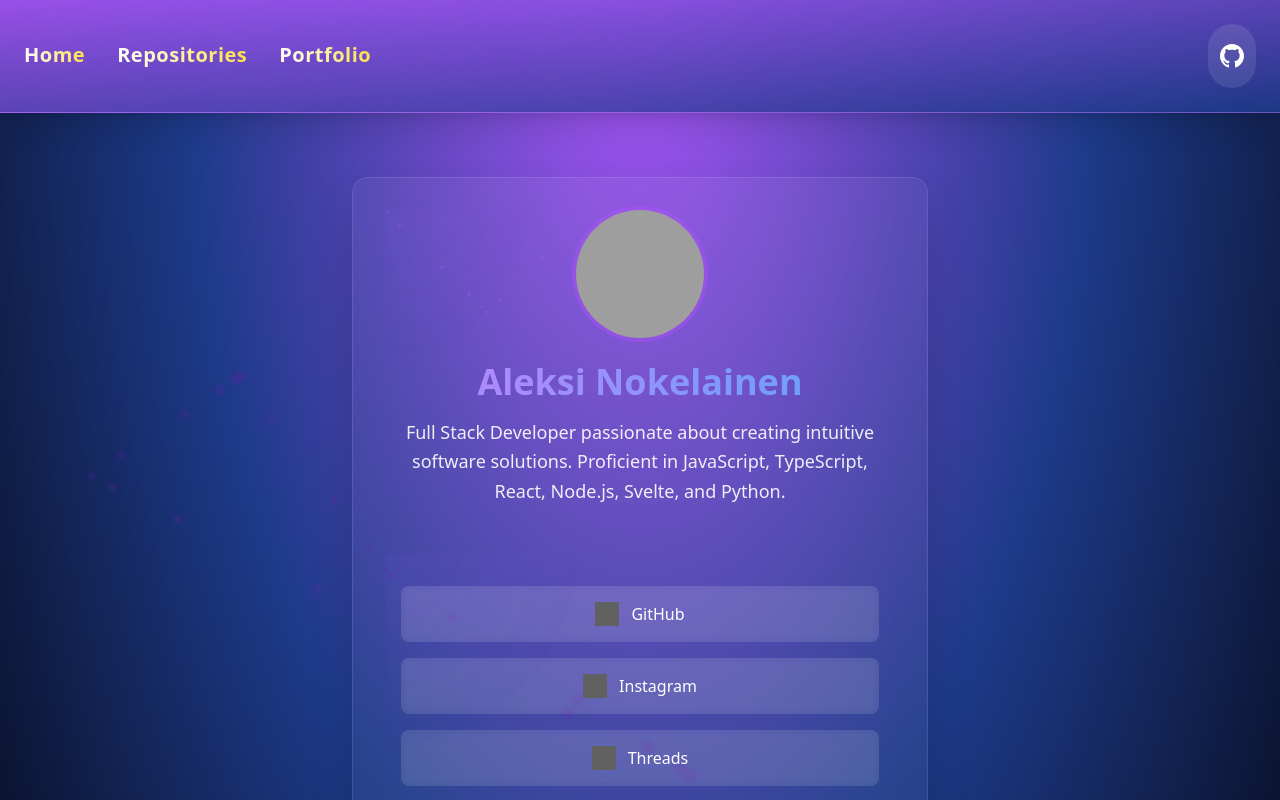
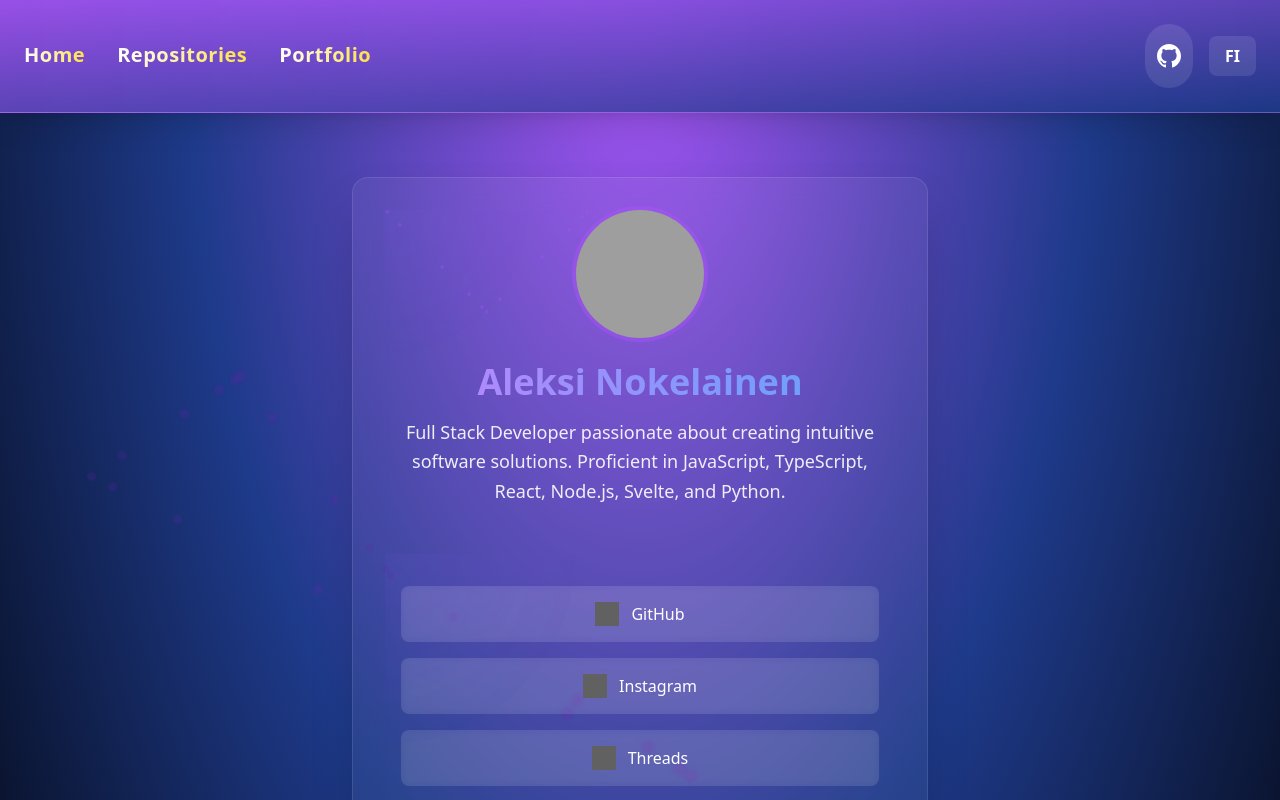
Before and after one commit to Krugou/socials, a SvelteKit app: page / in a window 1280 px wide. Shown: the top 800 px of the page. Built offline with nearby package versions, Linux system fonts and the light colour scheme; grey boxes are pictures that could not be loaded.

Commit message:
Add multilingual support with language toggle and update Hero component for translations

```diff
--- a/src/components/Hero.svelte
+++ b/src/components/Hero.svelte
@@ -2,7 +2,8 @@
   import {fly, fade} from 'svelte/transition';
   import {spring} from 'svelte/motion';
   import {onMount, onDestroy} from 'svelte';
-
+  import {language} from '$lib/stores';
+  import type {Translations} from '$lib/types';
   let visible = false;
   let container: HTMLElement;
   let mousePos = spring(
@@ -12,6 +13,19 @@
       damping: 0.4
     }
   );
+
+  const translations: Translations = {
+    en: {
+      title: 'Aleksi Nokelainen',
+      description:
+        'Full Stack Developer passionate about creating intuitive software solutions. Proficient in JavaScript, TypeScript, React, Node.js, Svelte, and Python.'
+    },
+    fi: {
+      title: 'Aleksi Nokelainen',
+      description:
+        'Full Stack -kehittäjä, joka on intohimoinen luomaan intuitiivisia ohjelmistoratkaisuja. Vahva osaaminen JavaScript, TypeScript, React, Node.js, Svelte ja Python -teknologioissa.'
+    }
+  };
 
   function handleMouseMove(event: MouseEvent) {
     const rect = container?.getBoundingClientRect();
@@ -86,15 +100,14 @@
         in:fly={{y: 20, duration: 1000, delay: 300}}
         class="bg-gradient-to-r from-purple-400 to-blue-400 bg-clip-text text-4xl font-bold text-transparent"
       >
-        Aleksi Nokelainen
+        {translations[$language].title}
       </h1>
 
       <p
         in:fade={{duration: 1000, delay: 600}}
         class="mx-auto max-w-2xl px-4 py-4 text-lg leading-relaxed text-white/90"
       >
-        Full Stack Developer passionate about creating intuitive software solutions. Proficient in
-        JavaScript, TypeScript, React, Node.js, Svelte, and Python.
+        {translations[$language].description}
       </p>
     </div>
   {:else}
--- a/src/components/Nav.svelte
+++ b/src/components/Nav.svelte
@@ -1,16 +1,33 @@
+<script lang="ts">
+  import {base} from '$app/paths';
+  import {language} from '$lib/stores';
 
-<script lang="ts">
   interface NavLink {
     text: string;
     href: string;
     external?: boolean;
   }
 
+  /**
+   * Constructs URL with base path for internal links
+   * @param href - The target URL
+   * @param external - Whether the link is external
+   * @returns Properly formatted URL
+   */
+  const getUrl = (href: string, external?: boolean): string => {
+    if (!href) throw new Error('URL href cannot be empty');
+    return external ? href : `${base}${href}`;
+  };
+
   const navLinks: NavLink[] = [
-    { text: 'Home', href: '/' },
-    { text: 'Repositories', href: '/repositories' },
-    { text: 'Portfolio', href: 'https://krugou.github.io', external: true }
+    {text: 'Home', href: '/'},
+    {text: 'Repositories', href: '/repositories'},
+    {text: 'Portfolio', href: 'https://krugou.github.io', external: true}
   ];
+
+  function toggleLanguage() {
+    language.update((l) => (l === 'en' ? 'fi' : 'en'));
+  }
 </script>
 
 <nav
@@ -22,9 +39,9 @@
         {#each navLinks as link}
           <li>
             <a
-              href={link.href}
+              href={getUrl(link.href, link.external)}
               class="group text-xl font-bold tracking-wide"
-              {...(link.external ? { target: "_blank", rel: "noopener noreferrer" } : {})}
+              {...link.external ? {target: '_blank', rel: 'noopener noreferrer'} : {}}
             >
               <span
                 class="bg-gradient-to-r from-white to-yellow-300 bg-clip-text text-transparent transition-all duration-300 ease-in-out hover:from-yellow-300 hover:to-white"
@@ -38,7 +55,7 @@
           </li>
         {/each}
       </div>
-      <div class="flex items-center justify-center">
+      <div class="flex items-center justify-center space-x-4">
         <li
           class="flex h-16 w-full items-center justify-center rounded-full bg-white/10 p-3 transition-all duration-300 hover:scale-110 hover:bg-white/20"
         >
@@ -55,6 +72,14 @@
             </svg>
           </a>
         </li>
+        <li>
+          <button
+            on:click={toggleLanguage}
+            class="rounded-lg bg-white/10 px-4 py-2 font-bold transition-all hover:bg-white/20"
+          >
+            {$language === 'en' ? 'FI' : 'EN'}
+          </button>
+        </li>
       </div>
     </ul>
   </div>
--- /dev/null
+++ b/src/lib/stores.ts
@@ -0,0 +1,4 @@
+import { writable } from 'svelte/store';
+import type { Language } from './types';
+
+export const language = writable<Language>('en');
--- /dev/null
+++ b/src/lib/types.ts
@@ -0,0 +1,11 @@
+export interface Translation {
+  title: string;
+  description: string;
+}
+
+export interface Translations {
+  en: Translation;
+  fi: Translation;
+}
+
+export type Language = keyof Translations;
--- a/tsconfig.json
+++ b/tsconfig.json
@@ -10,6 +10,9 @@
     "sourceMap": true,
     "strict": true,
     "module": "NodeNext",
-		"moduleResolution": "NodeNext"
+    "moduleResolution": "NodeNext",
+    "paths": {
+      "$lib/*": ["./src/lib/*"]
     }
   }
+}
```
Lines whose indentation alone changed are shown as unchanged.
